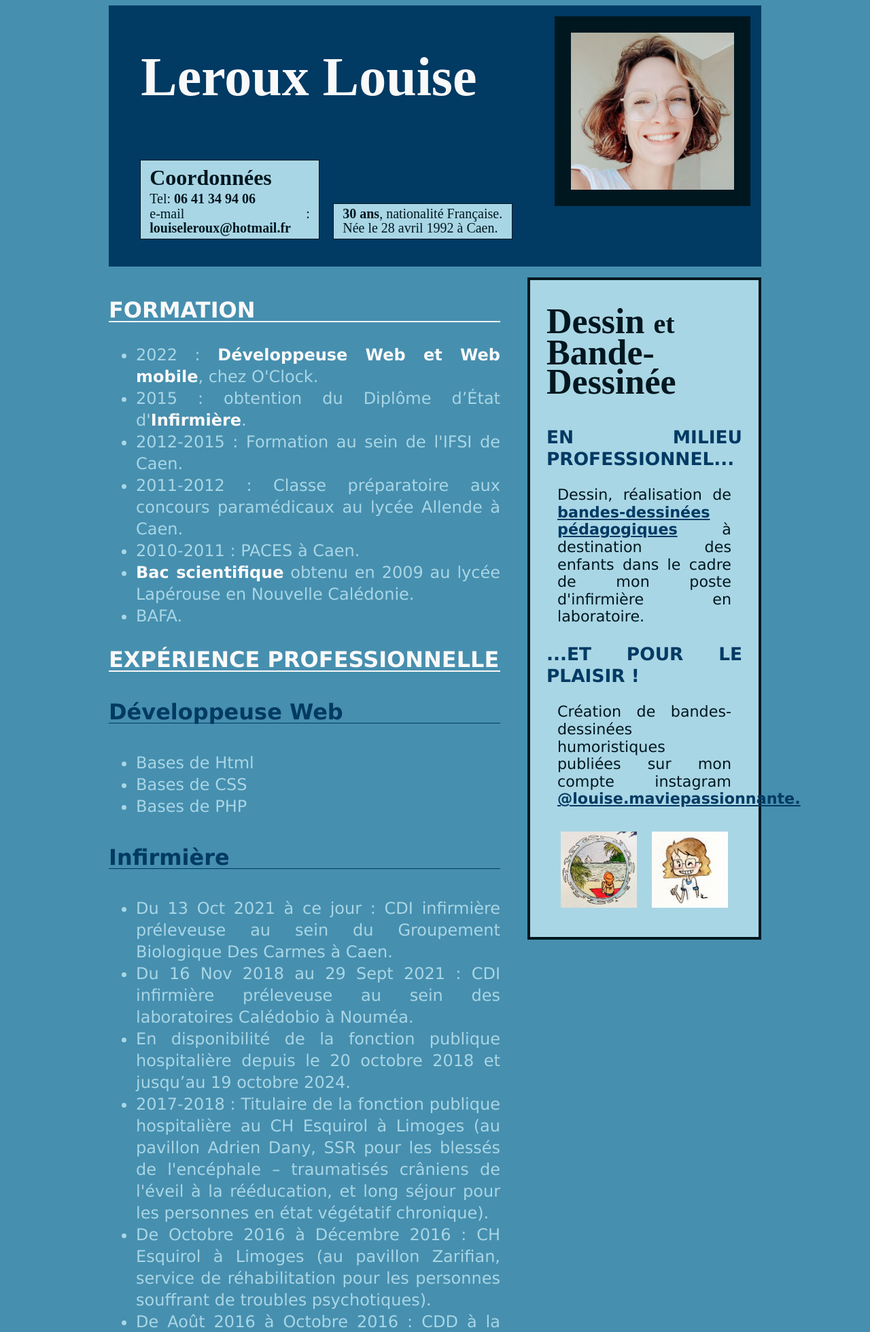
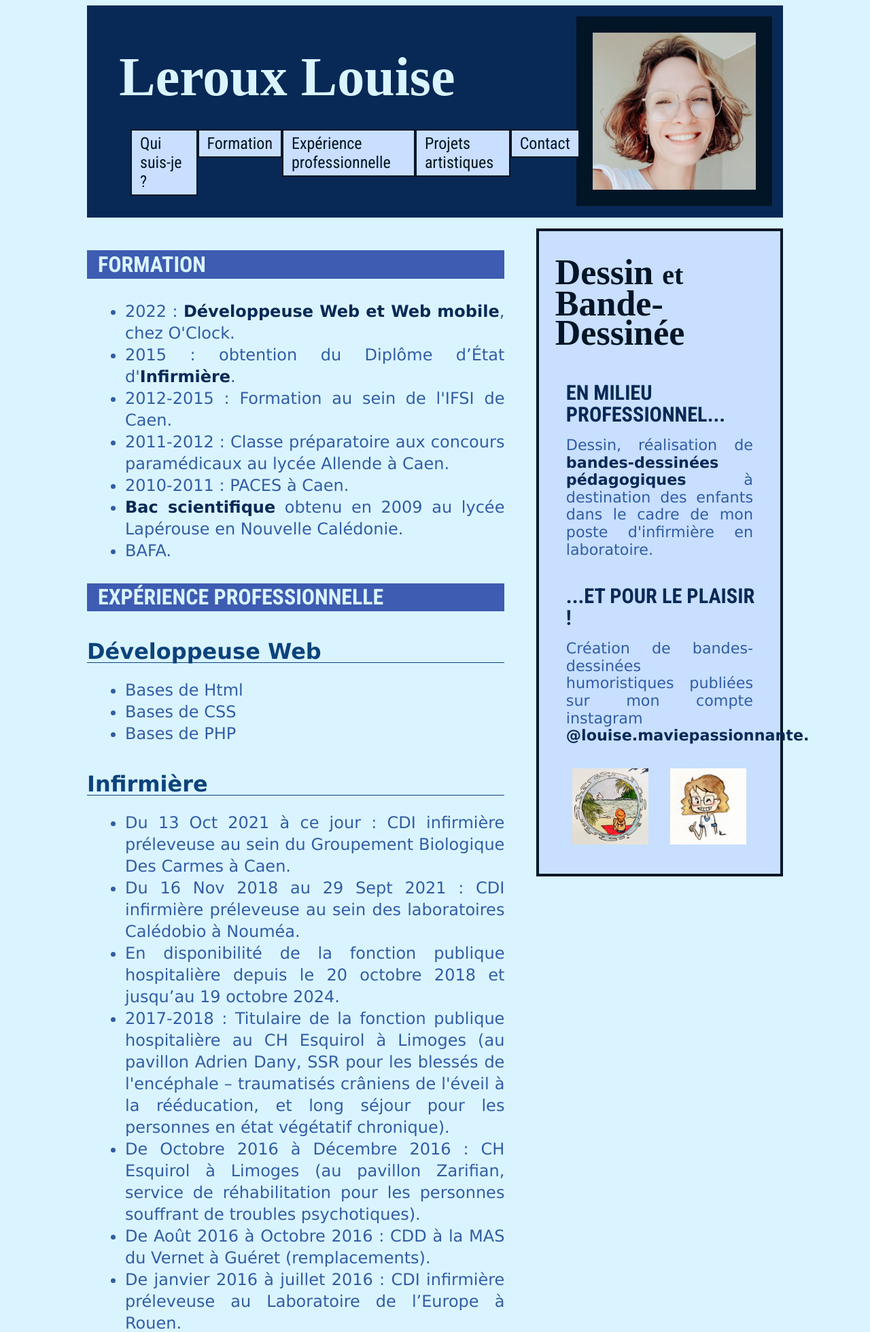
Before and after one commit to LouiseLeroux1992/louiseleroux1992.github.io, a PHP site: page / in a window 1280 px wide. Shown: the top 1959 px of the page at 68% size. Run offline with PHP 8.4, Linux system fonts and the light colour scheme.

Commit message:
introduction php

```diff
--- a/css/style.css
+++ b/css/style.css
@@ -8,12 +8,14 @@
 } */
 
 :root {
-    --background: #468FAF;
-    --titre: #faf9f9;
-    --sous-titre: #013A63;
-    --clair: #A9D6E5;
-    --foncé: #013A63;
-    --très-foncé: #00171F;
+    --blanc: #fff;
+    --background: #daf4ff;
+    --titre: #3d5cb2;
+    --sous-titre: #0c437c;
+    --texte: #315da5;
+    --clair: #c8dfff;
+    --foncé: #082956;
+    --très-foncé: #021526;
 }
 
 
@@ -28,7 +30,7 @@ body {
 }
 
 .content {
-    max-width: 75vw;
+    max-width: 80vw;
     display: block;
     margin: auto;
 }
@@ -48,6 +50,7 @@ main {
 
 h1 {
     color: var(--titre);
+
 }
 
 h2.Passion {
@@ -59,8 +62,16 @@ h4 {
     color: var(--sous-titre);
 }
 
+h4 {
+    margin-bottom: 2vh;
+}
+
 h3 {
-    color: var(--titre);
+    font-size: 4vh;
+    background-color: var(--titre);
+    color: var(--background);
+    font-family: 'Roboto Condensed', sans-serif;
+    padding: 0.6vh 2vh;
     text-transform: uppercase;
 }
 
@@ -75,7 +86,6 @@ h5 {
 }
 
 h2,
-h3,
 h4 {
     font-size: 4vh;
     font-weight: bold;
@@ -87,9 +97,7 @@ h4 {
     border-bottom: 0.2vh solid var(--sous-titre);
 }
 
-h3 {
-    border-bottom: 0.3vh solid var(--titre);
-}
+
 
 
 h2.Coordonnées__titre,
@@ -102,8 +110,10 @@ section.Présentation p {
     line-height: 4vh;
 }
 
-p {
+p,
+li {
     margin: 0;
+    color: var(--texte);
 }
 
 strong {
@@ -111,7 +121,7 @@ strong {
 }
 
 main strong {
-    color: var(--titre);
+    color: var(--foncé);
 }
 
 /* -----------------MISE EN PAGE HEADER-------------------- */
@@ -120,55 +130,7 @@ header.Présentation {
     background-color: var(--foncé);
     position: relative;
     padding: 4vh;
-    height: 40vh;
-}
-
-section.Présentation {
-    position: absolute;
-    left: 2vw;
-    bottom: 5vh;
-    display: flex;
-    justify-content: space-evenly;
-    flex-direction: row-reverse;
-    align-items: flex-end;
-    width: 46vw;
-    max-height: 30vh;
-}
-
-.Présentation__Nom {
-    width: 40vw;
-    margin: 0;
-    position: absolute;
-    top: 7.5vh;
-    left: 3.7vw;
-}
-
-h1.Présentation__Nom {
-    font-size: 10vh;
-    font-weight: bolder;
-}
-
-.Présentation__id,
-.Présentation__Coordonnées {
-    font-size: 2.5vh;
-    background-color: var(--clair);
-    padding: 0.5vh 1vw;
-    color: var(--très-foncé);
-    width: 40%;
-    height: 10%;
-    border: 0.2vh solid var(--très-foncé);
-}
-
-div.Présentation__id > p,
-div.Présentation__Coordonnées > p {
-    line-height: 2.7vh;
-    text-justify: initial;
-}
-
-h2.Coordonnées__titre {
-    font-size: 4vh;
-    margin: 0.4vh 0 0.3vh;
-    border: none;
+    height: 31vh;
 }
 
 img.Présentation__photo {
@@ -180,11 +142,102 @@ img.Présentation__photo {
 
 }
 
+.Présentation__Nom {
+    width: 40vw;
+    margin: 0;
+    position: absolute;
+    top: 7.5vh;
+    left: 3.7vw;
+    color: var(--background);
+}
+
+h1.Présentation__Nom {
+    font-size: 10vh;
+    font-weight: bolder;
+}
+
+.Navigation{
+    width: 70%;
+    position: absolute;
+    bottom: 1vh;
+    left: 1vh;
+}
+
+.Navigation__Liste{
+    display: flex;
+    justify-content: space-between;
+}
+
+.Navigation__Item{
+    list-style-type:none;
+    color: var(--très-foncé);
+    font-family: 'Roboto Condensed', sans-serif;
+    background-color: var(--clair);
+    padding: 0.6vh 1.5vh;
+    border: 2px solid var(--très-foncé);
+}
+
+.Navigation__Lien {
+    text-decoration: none;
+}
+
+.Navigation__Item:hover {
+    background-color: var(--très-foncé);
+    color: var(--background);
+    transform: ;
+}
+
+.Présentation__Nom:hover {
+    color: var(--blanc);
+}
+
+/* section.Présentation {
+    position: absolute;
+    left: 2vw;
+    bottom: 5vh;
+    display: flex;
+    justify-content: space-evenly;
+    flex-direction: row-reverse;
+    align-items: flex-end;
+    width: 46vw;
+    max-height: 30vh;
+} */
+
+/* .Présentation__id,
+.Présentation__Coordonnées {
+    font-size: 2.5vh;
+    background-color: var(--clair);
+    padding: 0.5vh 1vw;
+    color: var(--très-foncé);
+    width: 40%;
+    height: 10%;
+    border: 0.2vh solid var(--très-foncé);
+} */
+
+/* div.Présentation__id > p,
+div.Présentation__Coordonnées > p {
+    line-height: 2.7vh;
+    text-justify: initial;
+} */
+
+/*
+h2.Coordonnées__titre {
+    font-size: 4vh;
+    margin: 0.4vh 0 0.3vh;
+    border: none;
+} */
+
 /* -----------------MISE EN PAGE SECTION PRO----------------------  */
 
 .Profession {
     width: 60%;
 }
+
+ul {
+    margin-left: 2vh;
+}
+
+
 
 /* --------------------MISE EN PAGE SECTION PASSION---------------- */
 
@@ -203,10 +256,32 @@ img.Passion__Images:hover {
     padding: 1.2vh;
 }
 
+h5.Passion__labo,
+h5.Passion__Perso{
+    font-family: 'Roboto Condensed', sans-serif;
+    text-align: left;
+    margin-left: 2vh;
+    margin-bottom: 0;
+    text-transform: uppercase;
+    font-size: 3.8vh;
+}
+
+h5.Passion__Perso {
+    margin-top: 1.3vh;
+}
+
+a.Passion{
+    text-decoration: none;
+}
+
+h2.Passion:hover{
+    color: var(--titre);
+}
+
 a.Passion__Perso,
 a.Passion__labo {
     color: var(--foncé);
-    /* text-decoration: none; */
+    text-decoration: none;
     font-weight: bold;
 }
 
@@ -237,19 +312,14 @@ em.Passion {
     font-style: normal;
 }
 
-
 aside.Passion p {
     font-size: 2.78vh;
     padding: 2vh;
     line-height: 3.2vh;
 }
 
-h5.Passion__Perso {
-    margin-top: 1.3vh;
-}
-
-h5 {
-    text-transform: uppercase;
+div.Passion__labo {
+    margin-bottom: 3vh;
 }
 
 
@@ -268,3 +338,10 @@ h5 {
         margin: 0;
     }
 }
+
+/* -------------------------------------PAGE CONTACT-------------------------------------*/
+
+div.Présentation__Coordonnées {
+    width: 20vw;
+    margin-left: 5vw;
+}
--- /dev/null
+++ b/inc/footer.tpl.php
@@ -0,0 +1,3 @@
+</div>
+</body>
+</html>
--- /dev/null
+++ b/inc/head.tpl.php
@@ -0,0 +1,17 @@
+<!DOCTYPE html>
+<html lang="en">
+<head>
+    <meta charset="UTF-8">
+    <meta http-equiv="X-UA-Compatible" content="IE=edge">
+    <meta name="viewport" content="width=device-width, initial-scale=1.0">
+    <!-- <link rel="stylesheet" href=".fonts/icofont/icotonf.min.css">  -->
+    <link rel="preconnect" href="https://fonts.googleapis.com">
+    <link rel="preconnect" href="https://fonts.gstatic.com" crossorigin>
+    <link href="https://fonts.googleapis.com/css2?family=Bitter:ital,wght@0,100;0,200;0,300;0,400;0,500;0,600;0,700;0,800;0,900;1,100;1,200;1,300;1,400;1,500;1,600;1,700;1,800;1,900&display=swap" rel="stylesheet">
+    <link rel="preconnect" href="https://fonts.googleapis.com">
+    <link rel="preconnect" href="https://fonts.gstatic.com" crossorigin>
+    <link href="https://fonts.googleapis.com/css2?family=Bitter:ital,wght@0,100;0,200;0,300;0,400;0,500;0,600;0,700;0,800;0,900;1,100;1,200;1,300;1,400;1,500;1,600;1,700;1,800;1,900&family=Roboto+Condensed:wght@300;400;700&display=swap" rel="stylesheet">
+    <link rel="stylesheet" href="./css/#reset.css">
+    <link rel="stylesheet" href="./css/style.css">
+    <title>Louise LEROUX</title>
+</head>
--- /dev/null
+++ b/inc/header.tpl.php
@@ -0,0 +1,27 @@
+<body>
+<div class="content">
+<header class="Présentation">
+        <a href="index.php" class="Nom-lien"><h1 class="Présentation__Nom">Leroux Louise</h1></a>
+        <div class="Présentation__photo">
+            <img class="Présentation__photo" src="./images/identite.jpg" alt="Photo de Louise Leroux">
+        </div>
+        <nav class="Navigation">
+            <ul class="Navigation__Liste">
+                <a class="Navigation__Lien" href="quisuisje.php" target="_blank">
+                    <li class="Navigation__Item">Qui suis-je ?</li>
+                </a>
+                <a class="Navigation__Lien" href="#Formation">
+                    <li class="Navigation__Item">Formation</li>
+                </a>
+                <a class="Navigation__Lien" href="#ExperiencePro">
+                    <li class="Navigation__Item">Expérience professionnelle</li>
+                </a>
+                <a class="Navigation__Lien" href="artiste.php" target="_blank">
+                    <li class="Navigation__Item">Projets artistiques</li>
+                </a>
+                <a class="Navigation__Lien" href="contact.php" target="_blank">
+                    <li class="Navigation__Item">Contact</li>
+                </a>
+            </ul>
+        </nav>
+</header>
--- a/index.html
+++ b/index.html
@@ -89,7 +89,7 @@
                     </ul>
                 <h4 class="divers">Expériences diverses</h4>
                     <ul class="divers">
-                        <li class="divers">Au lycée, élue au CVL (Conseil de la Vie Lycéenne) et au CAVL ( Conseil Académique de la Vie Lycéenne), déléguée promotion à l'IFSI de Caen puis à O'Clock.</li>
+                        <li class="divers">Au lycée, élue au CVL (Conseil de la Vie Lycéenne) et au CAVL ( Conseil Académique de la Vie Lycéenne), déléguée de promotion à l'IFSI de Caen puis à O'Clock.</li>
                         <li class="divers">Participations en tant qu'intervenante bénévole aux journées mondiales de la contraception et de la lutte contre le SIDA.</li>
                         <li class="divers">Titulaire du permis de conduire B.</li>
                         <li class="divers">Titulaire du PSC1 (2011), de l'AFGSU (2014) et du SST (2020).</li>
--- /dev/null
+++ b/index.php
@@ -0,0 +1,100 @@
+<?php
+
+require_once "./inc/head.tpl.php";
+require_once "./inc/header.tpl.php";
+
+?>
+
+<main>
+<section class="Profession">
+    <div class="Formation-Titre">
+        <h3 id="Formation">Formation</h3>
+        <ul class="Profession__Formation">
+            <li class="Formation Dev">2022 : <strong>Développeuse Web et Web mobile</strong>, chez O'Clock.</li>
+            <li class="Formation">2015 : obtention du Diplôme d’État d'<strong>Infirmière</strong>.</li>
+            <li class="Formation">2012-2015 : Formation au sein de l'IFSI de Caen.</li>
+            <li class="Formation">2011-2012 : Classe préparatoire aux concours paramédicaux au lycée Allende à Caen.</li>
+            <li class="Formation">2010-2011 : PACES à Caen.</li>
+            <li class="Formation"><strong>Bac scientifique</strong> obtenu en 2009 au lycée Lapérouse en Nouvelle Calédonie.</li>
+            <li class="Formation">BAFA.</li>
+        </ul>
+    </div>
+    <div class="Profession__Xppro">
+        <h3 id="ExperiencePro">Expérience Professionnelle</h3>
+        <div class="Xppro__dev">
+            <h4>Développeuse Web</h4>
+            <ul class="Xppro__dev">
+                <li class="dev">Bases de Html</li>
+                <li class="dev">Bases de CSS</li>
+                <li class="dev">Bases de PHP</li>
+            </ul>
+        </div>
+        <div class="Xppro__Ide">
+            <h4>Infirmière</h4>
+            <ul class="Xppro__Ide">
+                <li class="Ide">Du 13 Oct 2021 à ce jour : CDI infirmière préleveuse au sein du Groupement Biologique Des Carmes à Caen.</li>
+                <li class="Ide">Du 16 Nov 2018 au 29 Sept 2021 : CDI infirmière préleveuse au sein des laboratoires Calédobio à Nouméa.</li>
+                <li class="Ide">En disponibilité de la fonction publique hospitalière depuis le 20 octobre 2018 et jusqu’au 19 octobre 2024.</li>
+                <li class="Ide">2017-2018 : Titulaire de la fonction publique hospitalière au CH Esquirol à Limoges
+                    (au pavillon Adrien Dany, SSR pour les blessés de l'encéphale – traumatisés crâniens de l'éveil à la
+                    rééducation, et long séjour pour les personnes en état végétatif chronique).</li>
+                <li class="Ide">De Octobre 2016 à Décembre 2016 : CH Esquirol à Limoges (au pavillon Zarifian, service de
+                    réhabilitation pour les personnes souffrant de troubles psychotiques).</li>
+                <li class="Ide">De Août 2016 à Octobre 2016 : CDD à la MAS du Vernet à Guéret (remplacements).</li>
+                <li class="Ide">De janvier 2016 à juillet 2016 : CDI infirmière préleveuse au Laboratoire de l’Europe à Rouen.</li>
+                <li class="Ide">Du 23 Juillet 2015 au 20 janvier 2016 : CDI de nuit à la Clinique Guillaume à Bois Guillaume (SSR).</li>
+            </ul>
+        </div>
+    </div>
+    <div class="Profession__Xpautre">
+        <h4>Expérience professionnelle antérieure</h4>
+        <ul class="Xpautre__pro">
+            <li class="Xpautre__pro">Juillet 2012 : Animatrice à la MJC Prairie à Caen, auprès d'adolescents de 12 à 16 ans.</li>
+            <li class="Xpautre__pro">2012 : Animatrice à la MJC Prairie à Caen les mercredis, auprès d'enfants de 6 à 10 ans.</li>
+            <li class="Xpautre__pro">2010-2012 : Cours de soutien niveau collège, un après-midi par semaine.</li>
+            <li class="Xpautre__pro">Été 2008 : jeune fille au pair en Angleterre.</li>
+            <li class="Xpautre__pro">Baby-sitting depuis l'âge de 14 ans, un soir par semaine.</li>
+        </ul>
+    </div>
+    <section class="competences">
+        <h4 class="competences">Compétences linguistiques</h4>
+            <ul class="compétences__langues">
+                <li class="langues">Anglais lu, écrit, et parlé couramment.</li>
+                <li class="langues">Espagnol scolaire (Langue Vivante 2).</li>
+                <li class="langues">Japonais scolaire (Langue Vivante 3).</li>
+            </ul>
+        <h4 class="divers">Expériences diverses</h4>
+            <ul class="divers">
+                <li class="divers">Au lycée, élue au CVL (Conseil de la Vie Lycéenne) et au CAVL ( Conseil Académique de la Vie Lycéenne), déléguée de promotion à l'IFSI de Caen puis à O'Clock.</li>
+                <li class="divers">Participations en tant qu'intervenante bénévole aux journées mondiales de la contraception et de la lutte contre le SIDA.</li>
+                <li class="divers">Titulaire du permis de conduire B.</li>
+                <li class="divers">Titulaire du PSC1 (2011), de l'AFGSU (2014) et du SST (2020).</li>
+            </ul>
+    </section>
+</section>
+<aside class="Passion">
+    <a target='_blank' href="artiste.php" class="Passion"><h2 class="Passion">Dessin <em class="Passion">et</em> <br>Bande-Dessinée</h2></a>
+        <div class="Passion__labo">
+            <h5 class="Passion__labo">En milieu professionnel...</h5>
+            <p class="Passion__labo">
+            Dessin, réalisation de <a target='_blank' href="https://caledobio.nc/wp-content/uploads/2020/09/1445_C2-ENR-005-01_Ma_premiere_prise_de_sang_chez_.pdf" class="Passion__labo">bandes-dessinées pédagogiques</a> à destination des enfants dans le cadre de mon poste d'infirmière en laboratoire.
+            </p>
+        </div>
+        <div class="Passion__perso">
+            <h5 class="Passion__Perso">...Et pour le plaisir !</h5>
+            <p class="Passion__Perso">
+                Création de bandes-dessinées humoristiques publiées sur mon compte instagram  <a target='_blank' href="https://www.instagram.com/louise.maviepassionnante/?hl=fr" class="Passion__Perso">@louise.maviepassionnante.</a>
+            </p>
+            <div class="Passion__Images">
+                <img src="./images/dessinnc.jpg" alt="Dessin de Louise" class="Passion__Images">
+                <img src="./images/profilepic001.jpg" alt="Dessin de Louise" class="Passion__Images">
+            </div>
+        </div>
+    </aside>
+</main>
+
+<?php
+
+require_once "./inc/footer.tpl.php";
+
+?>
```
Also changed, not shown: artiste.php (added, +16 -0 lines), contact.php (added, +20 -0 lines), quisuisje.php (added, +16 -0 lines), inc/data.php (added).
